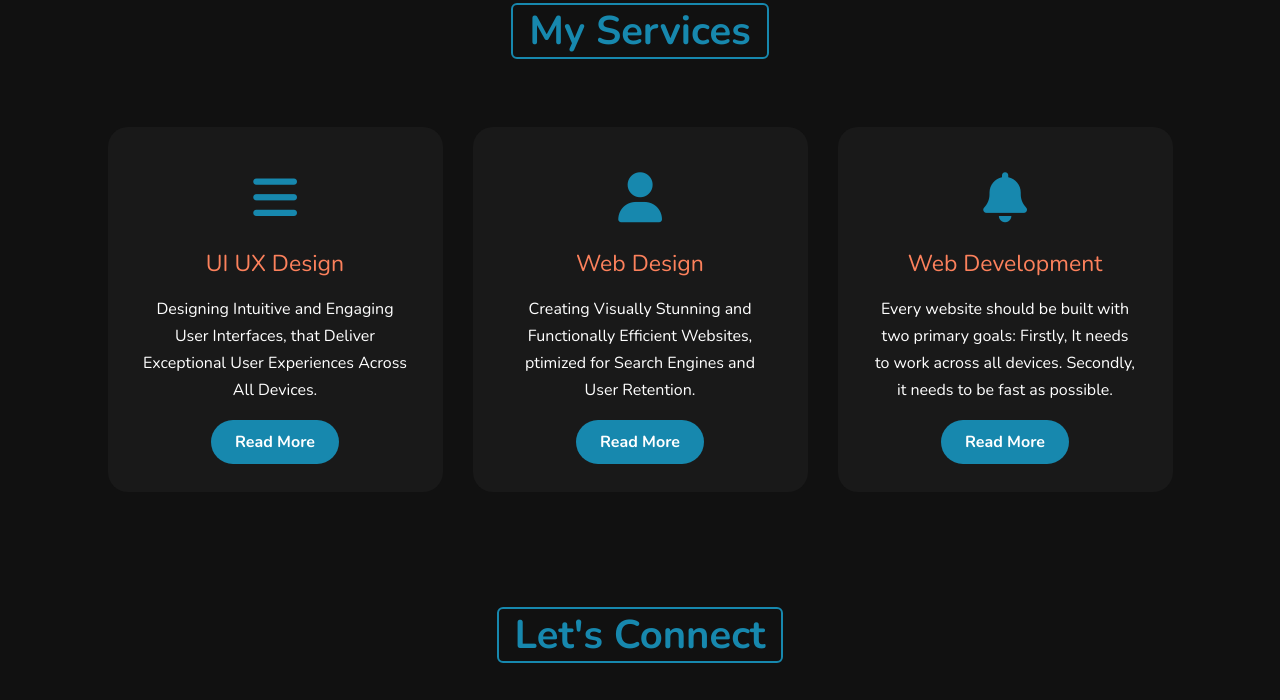
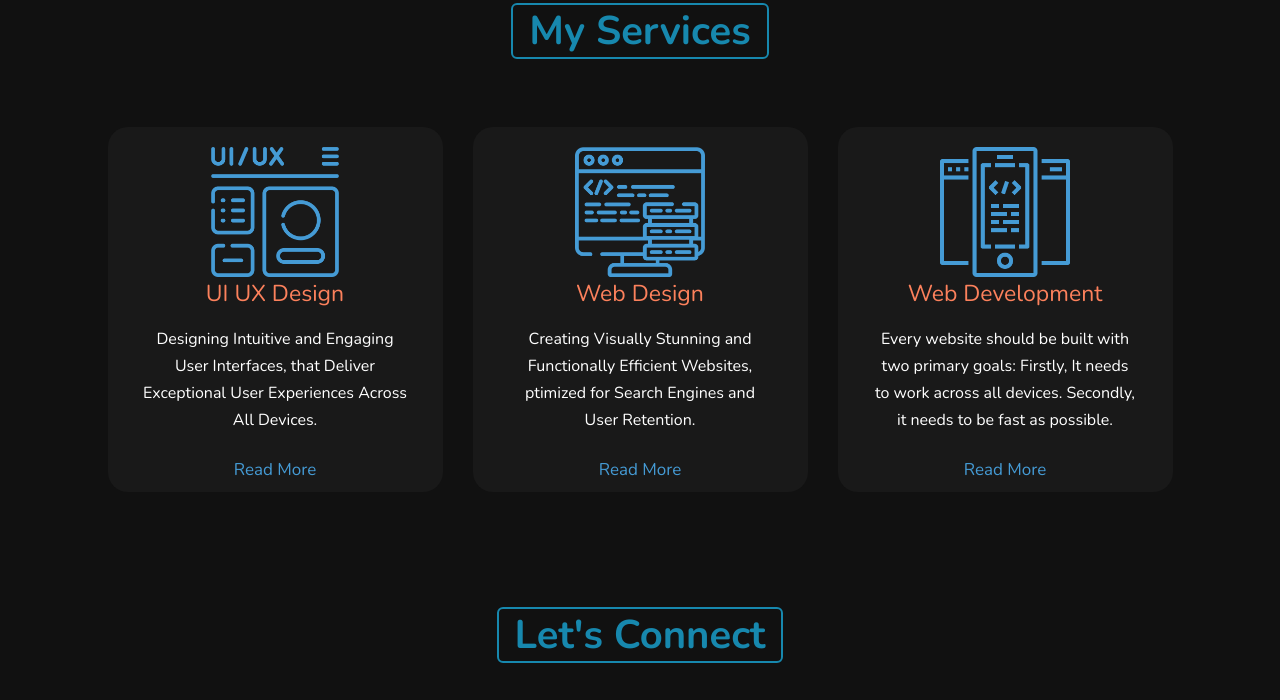
Before and after one commit to gaurav-s2007/gauravsangale-profile, a website: page index.html in a window 1280 px wide. Shown: the part 3597-4297 px from the top of the page. Drawn offline with nearby package versions, Linux system fonts and the light colour scheme; animation ran at ten frames a second; a script that the page names is missing.

Commit message:
My Service Changes

```diff
--- a/index.html
+++ b/index.html
@@ -1160,13 +1160,15 @@
     <div class="box mar-left">
 
       <div class="cardf">
-      <i class="fas fa-bars"></i>
+      <!-- <i class="fas fa-bars"></i> -->
+      <img src="./assets/images/UIUX.png" class="logo-cent" style="width: 130px;"  alt="ui/ux" />
       <h5>UI UX Design</h5>
       <div class="pra">
         <p>Designing Intuitive and Engaging User Interfaces,
           that Deliver Exceptional User Experiences Across All Devices.</p>
         <p style="text-align: center;">
-          <a class="button" href="#">Read More</a>
+          <!-- <a class="button" href="#">Read More</a> -->
+          <a style="color: #459bd5; font-size: 17px;" href="#">Read More</a>
         </p>
       </div>
     </div>
@@ -1174,13 +1176,15 @@
 
 
       <div class="cardf">
-      <i class="fas fa-user"></i>
+      <!-- <i class="fas fa-user"></i> -->
+      <img src="./assets/images/webDesign.png" class="logo-cent" style="width: 130px;"  alt="web design" />
       <h5>Web Design</h5>
       <div class="pra">
         <p>Creating Visually Stunning and Functionally Efficient Websites,
           ptimized for Search Engines and User Retention.</p>
         <p style="text-align: center;">
-          <a class="button" href="#">Read More</a>
+          <!-- <a class="button" href="#">Read More</a> -->
+          <a style="color: #459bd5; font-size: 17px;" href="#">Read More</a>
         </p>
       </div>
     </div>
@@ -1188,13 +1192,15 @@
 
 
       <div class="cardf d-table-n">
-      <i class="fas fa-bell"></i>
+      <!-- <i class="fas fa-bell"></i> -->
+      <img src="./assets/images/webDevelopment.png" class="logo-cent" style="width: 130px;"  alt="web design" />
       <h5>Web Development</h5>
       <div class="pra">
         <p>Every website should be built with two primary goals: Firstly,
            It needs to work across all devices. Secondly, it needs to be fast as possible.</p>
         <p style="text-align: center;">
-          <a class="button" href="#">Read More</a>
+          <!-- <a class="button" href="#">Read More</a> -->
+          <a style="color: #459bd5; font-size: 17px;" href="#">Read More</a>
         </p>
       </div>
     </div>
@@ -1202,13 +1208,15 @@
   </div>
   <div class="box d-table-o">
     <div class="cardf mar-lef">
-      <i class="fas fa-bell"></i>
+      <img src="./assets/images/webDevelopment.png" class="logo-cent" style="width: 130px;"  alt="web design" />
+      <!-- <i class="fas fa-bell"></i> -->
       <h5>Web Development</h5>
       <div class="pra">
         <p>Every website should be built with two primary goals: Firstly,
            It needs to work across all devices. Secondly, it needs to be fast as possible.</p>
         <p style="text-align: center;">
-          <a class="button" href="#">Read More</a>
+          <!-- <a class="button" href="#">Read More</a> -->
+          <a style="color: #459bd5; font-size: 17px;" href="#">Read More</a>
         </p>
       </div>
     </div>
```
Also changed, not shown: assets/images/UIUX.png (added), assets/images/webDesign.png (added), assets/images/webDevelopment.png (added), output.css.
